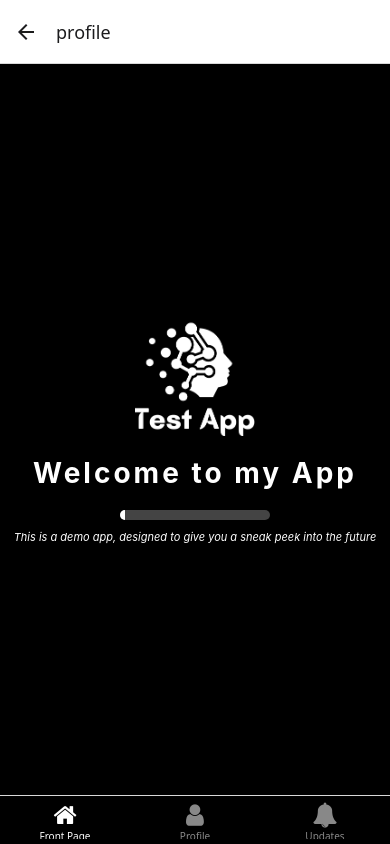
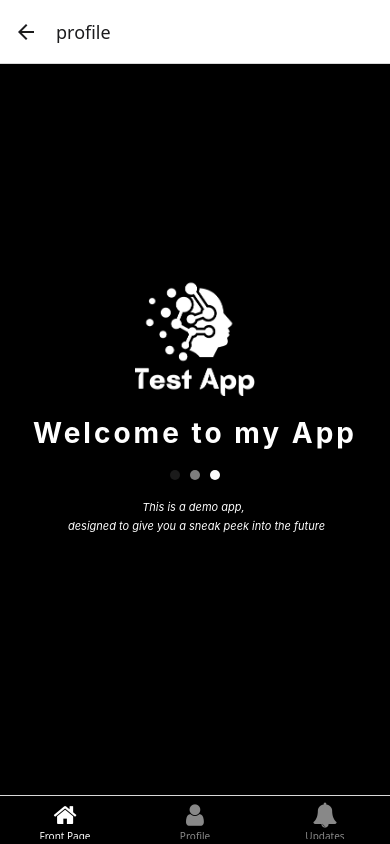
Before and after one commit to Samgyupp/TestApp, a React Native app: screen /Profile in a window 390 px wide. Built offline with nearby package versions, Linux system fonts and the light colour scheme.

Commit message:
modifying page 1

```diff
--- a/src/Components/Page1.tsx
+++ b/src/Components/Page1.tsx
@@ -3,41 +3,49 @@ import { View, Text, StyleSheet, Image, Animated, Easing } from "react-native";
 import { commonStyles } from "../styles/commonStyles";
 
 const Page1 = () => {
-    const progress = useRef(new Animated.Value(0)).current;
+    const dot1 = useRef(new Animated.Value(0)).current;
+    const dot2 = useRef(new Animated.Value(0)).current;
+    const dot3 = useRef(new Animated.Value(0)).current;
 
     useEffect(() => {
-        Animated.loop(
-            Animated.timing(progress, {
-                toValue: 100,
-                duration: 5000, // Adjust speed of animation
-                easing: Easing.linear,
-                useNativeDriver: false,
-            })
-        ).start();
+        const animateDot = (dot: Animated.Value, delay: number) => {
+            Animated.loop(
+                Animated.sequence([
+                    Animated.timing(dot, {
+                        toValue: 1,
+                        duration: 500,
+                        easing: Easing.ease,
+                        useNativeDriver: false,
+                    }),
+                    Animated.timing(dot, {
+                        toValue: 0,
+                        duration: 500,
+                        easing: Easing.ease,
+                        useNativeDriver: false,
+                    }),
+                ])
+            ).start();
+        };
+
+        animateDot(dot1, 0);
+        setTimeout(() => animateDot(dot2, 300), 300);
+        setTimeout(() => animateDot(dot3, 600), 600);
     }, []);
 
     return (
         <View style={[commonStyles.container, styles.centerContent]}>
             <Image source={require("../image/x.png")} style={styles.image} />
-
             <Text style={styles.welcomeText}>Welcome to my App</Text>
 
-            {/* Animated Loading Bar */}
-            <View style={styles.loadingBarContainer}>
-                <Animated.View
-                    style={[
-                        styles.loadingBar,
-                        {
-                            width: progress.interpolate({
-                                inputRange: [0, 100],
-                                outputRange: ["0%", "100%"],
-                            }),
-                        },
-                    ]}
-                />
+            {/* Pulsating Dots */}
+            <View style={styles.dotsContainer}>
+                <Animated.View style={[styles.dot, { opacity: dot1 }]} />
+                <Animated.View style={[styles.dot, { opacity: dot2 }]} />
+                <Animated.View style={[styles.dot, { opacity: dot3 }]} />
             </View>
 
-            <Text style={styles.subtitle}>This is a demo app, designed to give you a sneak peek into the future</Text>
+            <Text style={styles.subtitle}>This is a demo app, </Text>
+            <Text style={styles.subtitle2}> designed to give you a sneak peek into the future</Text>
         </View>
     );
 };
@@ -61,24 +69,33 @@ const styles = StyleSheet.create({
         marginBottom: 10,
         color: "#ffffff",
     },
-    loadingBarContainer: {
-        width: 150, // Adjust bar width
-        height: 10,
-        backgroundColor: "#444",
-        borderRadius: 5,
-        overflow: "hidden",
+    dotsContainer: {
+        flexDirection: "row",
         marginTop: 10,
     },
-    loadingBar: {
-        height: "100%",
+    dot: {
+        width: 10,
+        height: 10,
+        borderRadius: 5,
         backgroundColor: "#ffffff",
+        marginHorizontal: 5,
     },
     subtitle: {
-        marginTop: 10,
+        marginTop: 20,
         fontSize: 11,
         fontStyle: "italic",
         textAlign: "center",
         color: "#ffffff",
+
+    },
+    subtitle2: {
+        marginTop: 5,
+        fontSize: 11,
+        fontStyle: "italic",
+        textAlign: "center",
+        color: "#ffffff",
+        marginBottom: 50,
+
     },
 });
 
```
